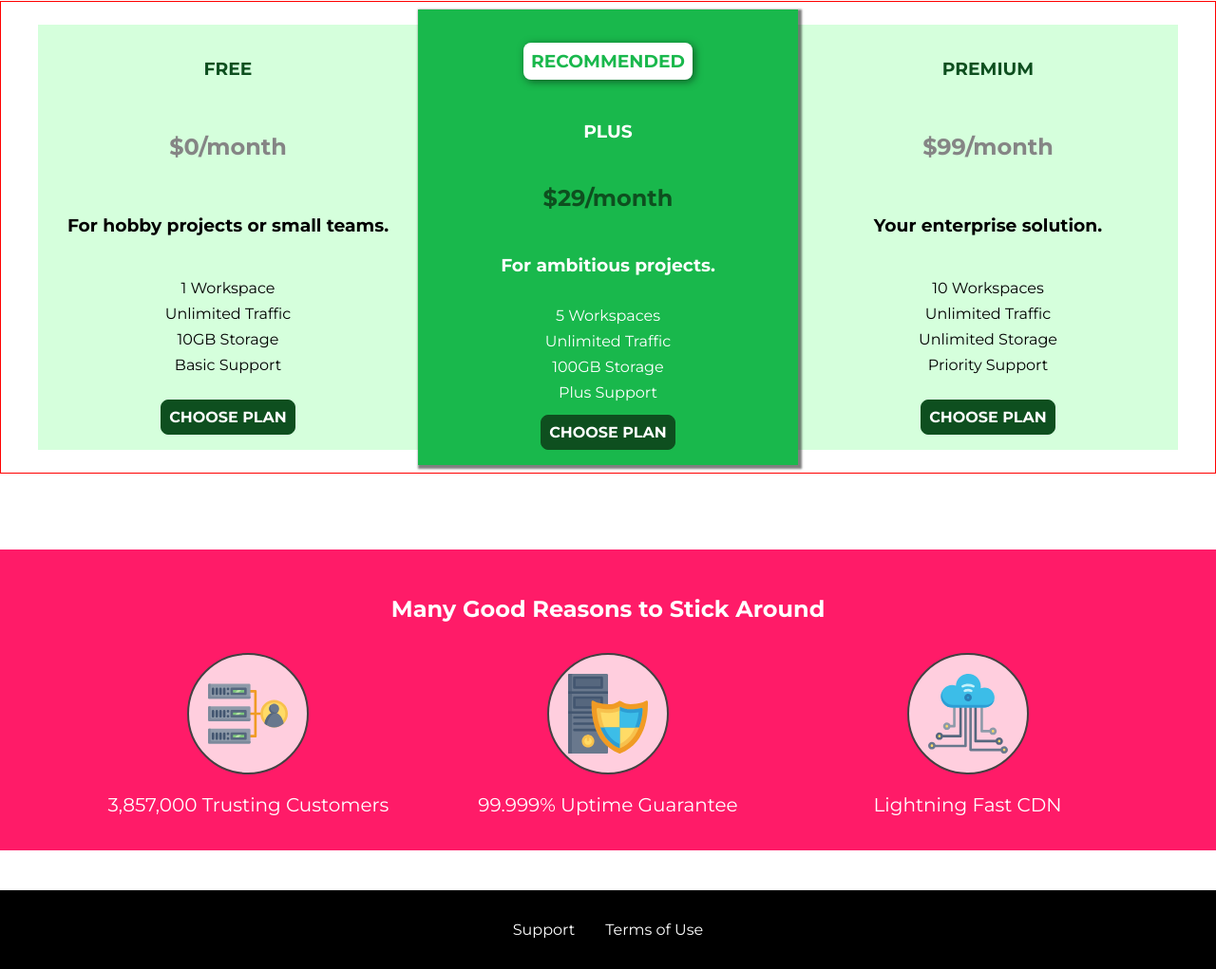
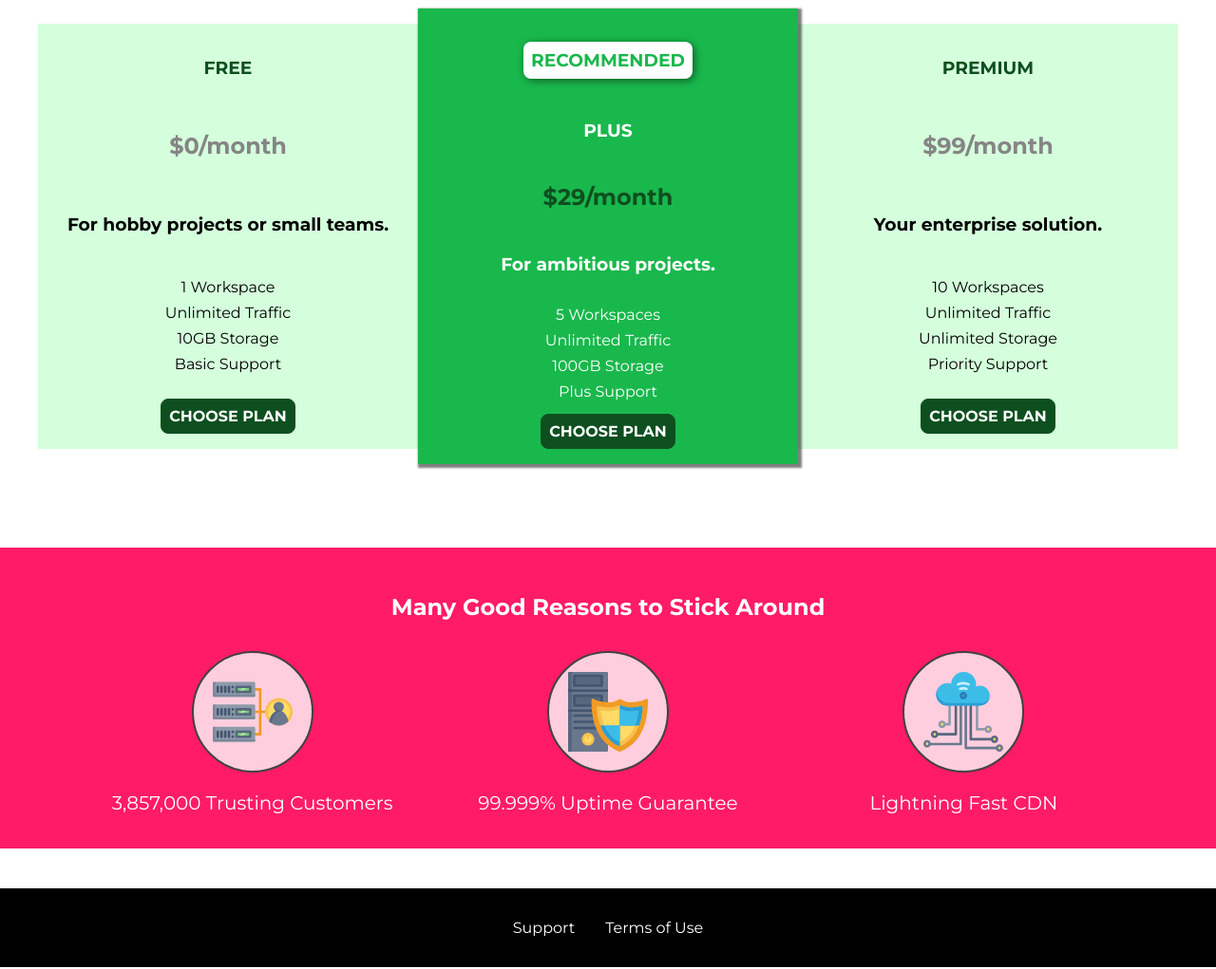
Before and after one commit to andrewrey/cssPracticeCourse, a plain HTML site: page index.html in a window 1280 px wide. Shown: the part 452-1473 px from the top of the page at 95% size. Drawn offline with Linux system fonts and the light colour scheme.

Commit message:
added flex to main page

```diff
--- a/main.css
+++ b/main.css
@@ -174,7 +174,6 @@
   }
 
   #plans > div {
-    border: 1px solid red;
     display: flex;
     justify-content: center;
     align-items: center;
@@ -193,10 +192,13 @@
     font-size: 3rem;
   }
 
+  .key-features__list_items {
+    display: flex;
+    justify-content: center;
+  }
+
   .key-features__list_item {
-    display: inline-block;
     width: 30%;
     max-width: 25rem;
-    vertical-align: top;
   }
 }
```
